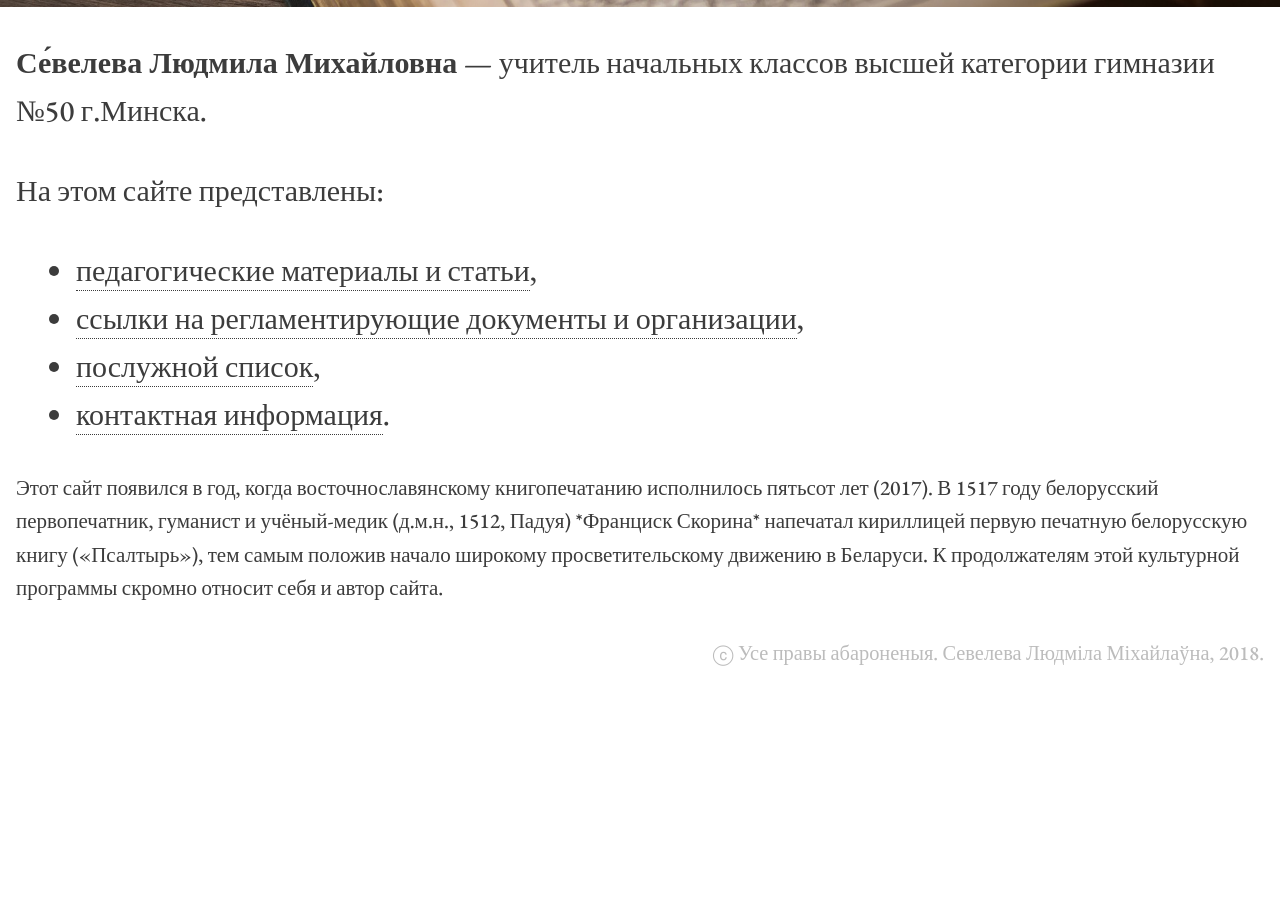
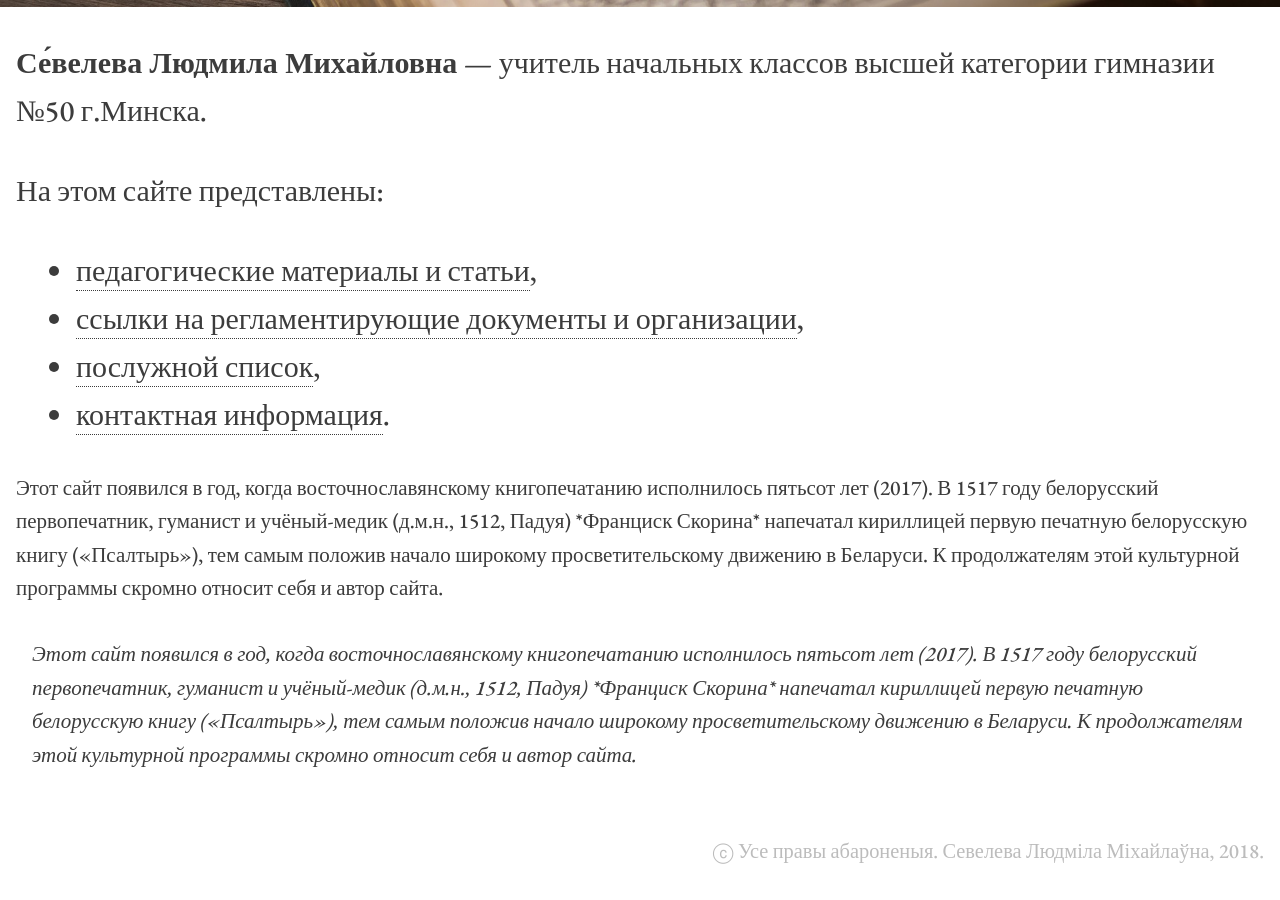
Before and after one commit to seveleva/seveleva, a Jekyll site: the page built from index.md, in a window 1280 px wide and 900 px high, scrolled down 687 px. Built offline with Jekyll 4.4.1, drawn with Linux system fonts in a browser that asks for light colours; before the commit the page ends 1389 px from its top, so only the background shows below that.

Commit message:
Update index.md

```diff
--- a/index.md
+++ b/index.md
@@ -18,3 +18,5 @@ navtitle: Главная
 * [контактная информация](contacts).
 
 <div style="font-size: 70%">Этот сайт появился в год, когда восточнославянскому книгопечатанию исполнилось пятьсот лет (2017). В 1517 году белорусский первопечатник, гуманист и учёный-медик (д.м.н., 1512, Падуя) *Франциск Скорина* напечатал кириллицей первую печатную белорусскую книгу («Псалтырь»), тем самым положив начало широкому просветительскому движению в Беларуси. К продолжателям этой культурной программы скромно относит себя и автор сайта.</div>
+
+> <div style="font-size: 70%">Этот сайт появился в год, когда восточнославянскому книгопечатанию исполнилось пятьсот лет (2017). В 1517 году белорусский первопечатник, гуманист и учёный-медик (д.м.н., 1512, Падуя) *Франциск Скорина* напечатал кириллицей первую печатную белорусскую книгу («Псалтырь»), тем самым положив начало широкому просветительскому движению в Беларуси. К продолжателям этой культурной программы скромно относит себя и автор сайта.</div>
```
